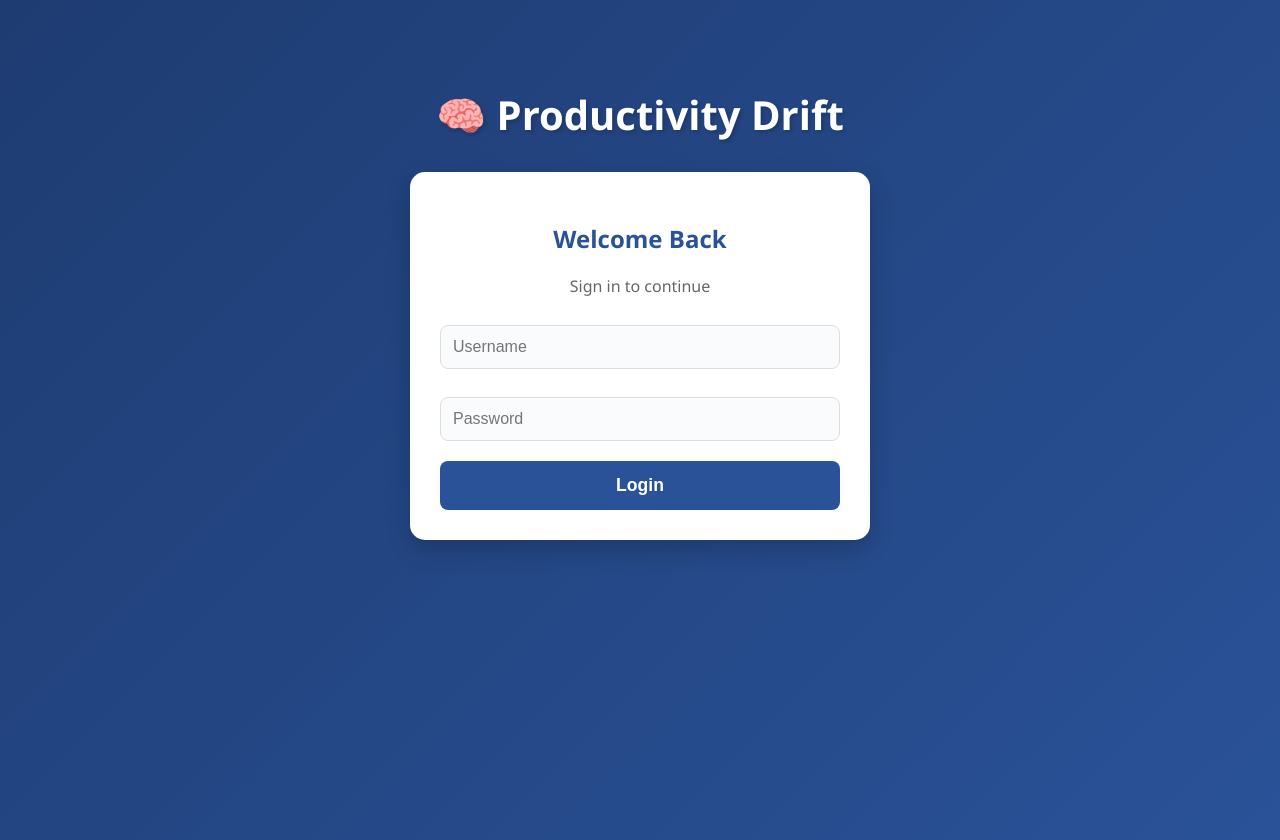
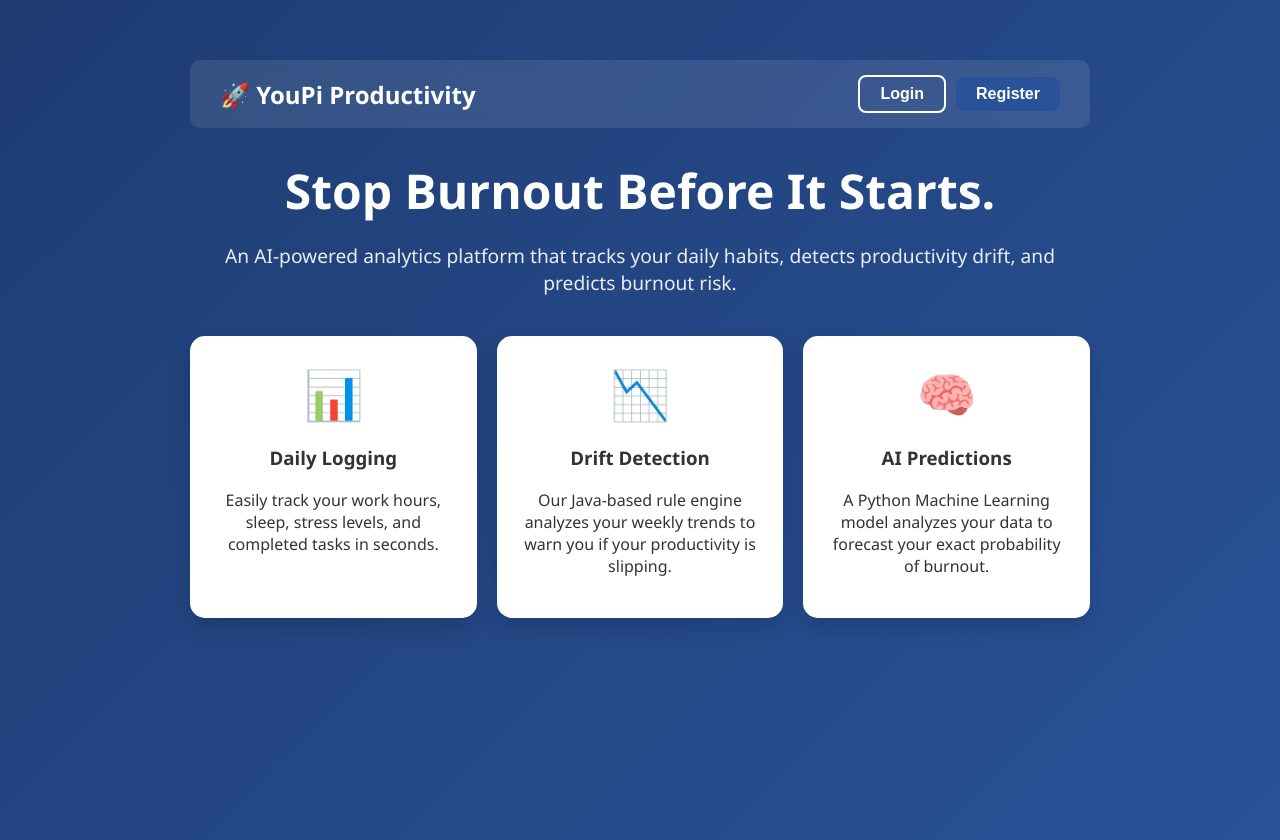
Before and after one commit to nawab-noddy/Productivity-Analytics-Burnout-Detection-Platform, a React (Create React App) app in the folder frontend/: page / in a window 1280 px wide. Built offline with nearby package versions, Linux system fonts and the light colour scheme.

Commit message:
Add new pages and optimize existing one for the smooth UX/UI

```diff
--- a/frontend/src/App.css
+++ b/frontend/src/App.css
@@ -124,3 +124,69 @@ button:hover {
   color: #0056b3;
   border-left: 6px solid #007bff;
 }
+/* --- Navigation Bar --- */
+.navbar {
+  display: flex;
+  justify-content: space-between;
+  align-items: center;
+  background: rgba(255, 255, 255, 0.1);
+  padding: 15px 30px;
+  border-radius: 10px;
+  margin-bottom: 30px;
+  backdrop-filter: blur(10px);
+}
+
+.nav-brand {
+  color: white;
+  font-size: 1.5rem;
+  font-weight: bold;
+  cursor: pointer;
+  margin: 0;
+}
+
+.nav-buttons button {
+  width: auto;
+  margin-left: 10px;
+  padding: 8px 20px;
+  font-size: 1rem;
+}
+
+.btn-outline {
+  background: transparent;
+  border: 2px solid white;
+}
+.btn-outline:hover {
+  background: white;
+  color: #2a5298;
+}
+
+/* --- Home Page Features --- */
+.hero-text {
+  text-align: center;
+  color: white;
+  margin-bottom: 40px;
+}
+
+.features-grid {
+  display: grid;
+  grid-template-columns: repeat(auto-fit, minmax(250px, 1fr));
+  gap: 20px;
+}
+
+.feature-card {
+  background: white;
+  padding: 25px;
+  border-radius: 15px;
+  text-align: center;
+  box-shadow: 0 10px 20px rgba(0,0,0,0.15);
+  transition: transform 0.3s;
+}
+
+.feature-card:hover {
+  transform: translateY(-5px);
+}
+
+.feature-icon {
+  font-size: 3rem;
+  margin-bottom: 15px;
+}
--- a/frontend/src/App.js
+++ b/frontend/src/App.js
@@ -1,38 +1,58 @@
+import React, { useState } from 'react';
+import Home from './components/Home';
 import Login from './components/Login';
+import Register from './components/Register';
 import ProductivityLogger from './components/ProductivityLogger';
 import Analytics from './components/Analytics';
-import { useState } from 'react';
 import './App.css';
 
 function App() {
   const [isLoggedIn, setIsLoggedIn] = useState(!!localStorage.getItem('token'));
-
-  // NEW: This is our trigger. When it changes, Analytics will reload.
+  const [currentView, setCurrentView] = useState('home'); // 'home', 'login', 'register'
   const [refreshTrigger, setRefreshTrigger] = useState(0);
 
   const handleLogout = () => {
     localStorage.removeItem('token');
     setIsLoggedIn(false);
+    setCurrentView('home');
   };
 
   return (
-    <div className="app-container">
-      {isLoggedIn && (
-        <button className="btn-danger" onClick={handleLogout}>Logout</button>
-      )}
-      <h1 className="header">🧠 Productivity Drift</h1>
+    <div className="app-container" style={{ maxWidth: '900px' }}>
 
+      {/* --- NAVIGATION BAR --- */}
+      <nav className="navbar">
+        <h2 className="nav-brand" onClick={() => !isLoggedIn && setCurrentView('home')}>
+          🚀 YouPi Productivity
+        </h2>
+
+        <div className="nav-buttons">
+          {isLoggedIn ? (
+            <button className="btn-danger" onClick={handleLogout}>Logout</button>
+          ) : (
+            <>
+              <button className="btn-outline" onClick={() => setCurrentView('login')}>Login</button>
+              <button onClick={() => setCurrentView('register')}>Register</button>
+            </>
+          )}
+        </div>
+      </nav>
+
+      {/* --- PAGE ROUTING LOGIC --- */}
       {!isLoggedIn ? (
-        <Login onLogin={() => setIsLoggedIn(true)} />
+        <>
+          {currentView === 'home' && <Home />}
+          {currentView === 'login' && <Login onLogin={() => { setIsLoggedIn(true); setCurrentView('dashboard'); }} />}
+          {currentView === 'register' && <Register onSwitchToLogin={() => setCurrentView('login')} />}
+        </>
       ) : (
         <>
-          {/* We pass the trigger to Analytics so it knows when to listen */}
+          {/* Dashboard View: Reordered as requested! */}
+          <ProductivityLogger onLogSubmitted={() => setRefreshTrigger(prev => prev + 1)} />
           <Analytics refreshTrigger={refreshTrigger} />
-
-          {/* We pass a function to Logger so it can pull the trigger when done */}
-          <ProductivityLogger onLogSubmitted={() => setRefreshTrigger(prev => prev + 1)} />
         </>
       )}
+
     </div>
   );
 }
--- a/frontend/src/components/Analytics.js
+++ b/frontend/src/components/Analytics.js
@@ -20,7 +20,7 @@ const Analytics = ({ refreshTrigger }) => {
     if (!data) return <div className="card"><h3 style={{textAlign: 'center'}}>Loading Insights...</h3></div>;
 
     return (
-        <div className="card">
+        <div id="dashboard-section" className="card">
             <h2 style={{ marginTop: 0, color: '#333' }}>Your Weekly Dashboard</h2>
 
             <div className="stats-grid">
--- /dev/null
+++ b/frontend/src/components/Home.js
@@ -0,0 +1,34 @@
+import React from 'react';
+
+const Home = () => {
+    return (
+        <div>
+            <div className="hero-text">
+                <h1 style={{ fontSize: '3rem', margin: '0 0 10px 0' }}>Stop Burnout Before It Starts.</h1>
+                <p style={{ fontSize: '1.2rem', opacity: 0.9 }}>
+                    An AI-powered analytics platform that tracks your daily habits, detects productivity drift, and predicts burnout risk.
+                </p>
+            </div>
+
+            <div className="features-grid">
+                <div className="feature-card">
+                    <div className="feature-icon">📊</div>
+                    <h3>Daily Logging</h3>
+                    <p>Easily track your work hours, sleep, stress levels, and completed tasks in seconds.</p>
+                </div>
+                <div className="feature-card">
+                    <div className="feature-icon">📉</div>
+                    <h3>Drift Detection</h3>
+                    <p>Our Java-based rule engine analyzes your weekly trends to warn you if your productivity is slipping.</p>
+                </div>
+                <div className="feature-card">
+                    <div className="feature-icon">🧠</div>
+                    <h3>AI Predictions</h3>
+                    <p>A Python Machine Learning model analyzes your data to forecast your exact probability of burnout.</p>
+                </div>
+            </div>
+        </div>
+    );
+};
+
+export default Home;
--- a/frontend/src/components/ProductivityLogger.js
+++ b/frontend/src/components/ProductivityLogger.js
@@ -36,7 +36,6 @@ const ProductivityLogger = ({ onLogSubmitted }) => {
     const handleSubmit = async (e) => {
         e.preventDefault();
         try {
-            // NEW: Format the arrays into comma-separated strings for Java!
             const finalPayload = {
                 ...log,
                 plannedTasks: log.plannedTasks.join(", "),
@@ -47,6 +46,11 @@ const ProductivityLogger = ({ onLogSubmitted }) => {
             setMsg('✅ Log saved! Dashboard updated automatically.');
 
             if(onLogSubmitted) onLogSubmitted();
+
+            // NEW: Auto-Scroll to the Dashboard!
+            setTimeout(() => {
+                document.getElementById('dashboard-section')?.scrollIntoView({ behavior: 'smooth' });
+            }, 300); // Slight delay to allow React to render the updated data first
 
             setTimeout(() => setMsg(''), 4000);
         } catch (err) {
--- /dev/null
+++ b/frontend/src/components/Register.js
@@ -0,0 +1,35 @@
+import React, { useState } from 'react';
+import API from '../api/axiosConfig';
+
+const Register = ({ onSwitchToLogin }) => {
+    const [formData, setFormData] = useState({ username: '', email: '', password: '' });
+    const [msg, setMsg] = useState('');
+
+    const handleChange = (e) => setFormData({ ...formData, [e.target.name]: e.target.value });
+
+    const handleRegister = async (e) => {
+        e.preventDefault();
+        try {
+            await API.post('/auth/register', formData);
+            setMsg('✅ Registration Successful! You can now log in.');
+            setTimeout(() => onSwitchToLogin(), 2000); // Switch to login after 2 seconds
+        } catch (error) {
+            setMsg('❌ Error: ' + (error.response?.data?.error || 'Registration failed'));
+        }
+    };
+
+    return (
+        <div className="card" style={{ maxWidth: '400px', margin: '0 auto' }}>
+            <h2 style={{ textAlign: 'center', color: '#2a5298' }}>Create an Account</h2>
+            <form onSubmit={handleRegister}>
+                <input name="username" placeholder="Choose a Username" onChange={handleChange} required />
+                <input name="email" type="email" placeholder="Email Address" onChange={handleChange} required />
+                <input name="password" type="password" placeholder="Create a Password" onChange={handleChange} required />
+                <button type="submit">Register</button>
+            </form>
+            {msg && <p style={{ textAlign: 'center', marginTop: '15px', fontWeight: 'bold' }}>{msg}</p>}
+        </div>
+    );
+};
+
+export default Register;
```
